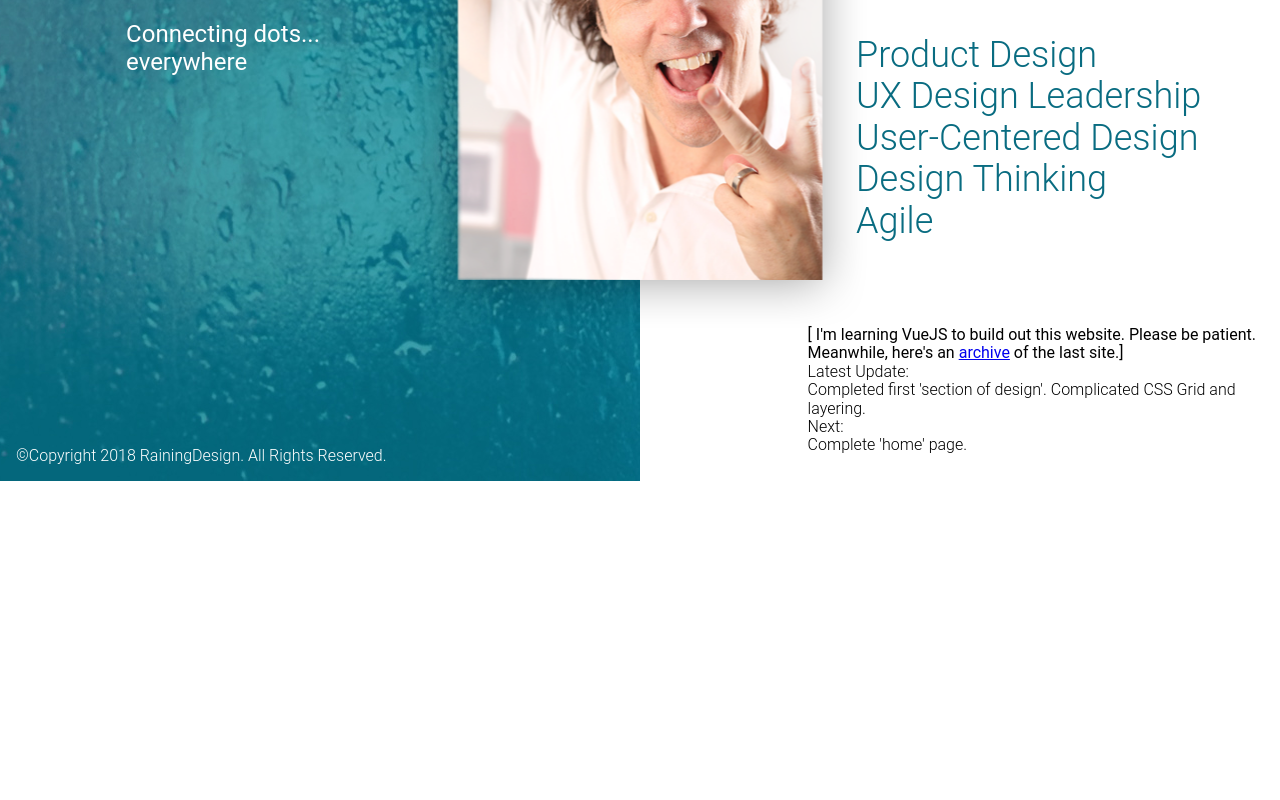
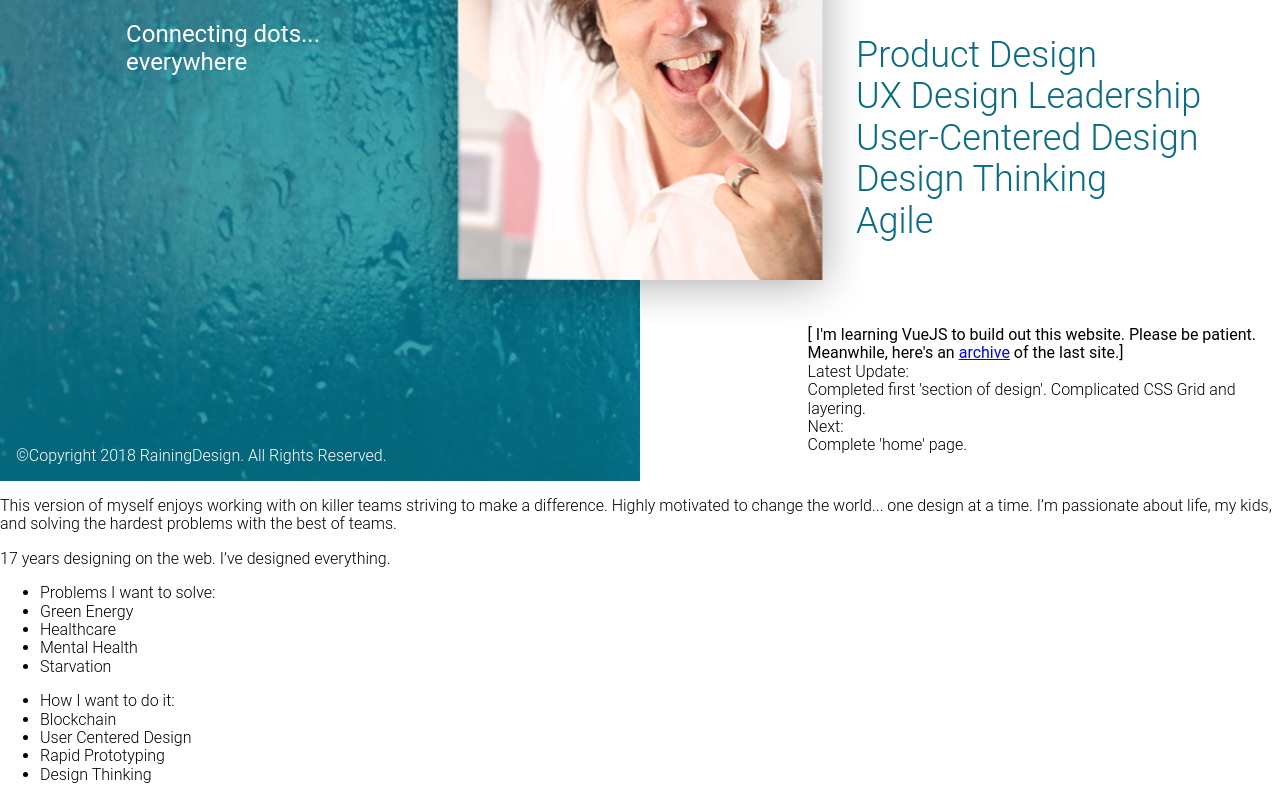
Before and after one commit to wfsterling/raining.design, a Vue app: page / in a window 1280 px wide. Shown: the part 397-1197 px from the top of the page. Before the commit the page ends 878 px from the top, so only its background shows below. Built offline with nearby package versions, Linux system fonts and the light colour scheme.

Commit message:
removing cache

```diff
--- a/src/components/Home.scss
+++ b/src/components/Home.scss
@@ -104,6 +104,11 @@ html, body {
             text-align: left;
         }
     }
+    .intro-bottom {
+        background-color: white;
+        color: black;
+        padding: 2em 12em;
+    }
     footer {
         text-align: left;
         color: white;
--- a/src/components/Home.vue
+++ b/src/components/Home.vue
@@ -46,6 +46,31 @@
     </div>
 
 
+    <div class="intro-bottom">
+      <p>This version of myself enjoys working with on killer
+        teams striving to make a difference. Highly motivated
+        to change the world... one design at a time. I’m
+        passionate about life, my kids, and solving the
+        hardest problems with the best of teams. </p>
+
+      <p>17 years designing on the web. I’ve designed everything.</p>
+
+      <ul>
+        <li class="lh">Problems I want to solve:</li>
+        <li>Green Energy</li>
+        <li>Healthcare</li>
+        <li>Mental Health</li>
+        <li>Starvation</li>
+      </ul>
+      <ul>
+        <li class="lh">How I want to do it:</li>
+        <li>Blockchain</li>
+        <li>User Centered Design</li>
+        <li>Rapid Prototyping</li>
+        <li>Design Thinking</li>
+      </ul>
+    </div>
+
 
   </div>
 </template>
```
Also changed, not shown: 1 other file (tests, documents, lock files or other folders).
